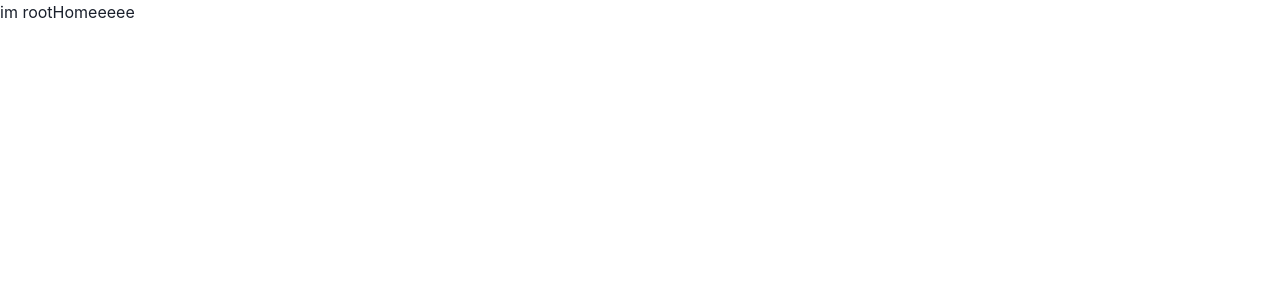
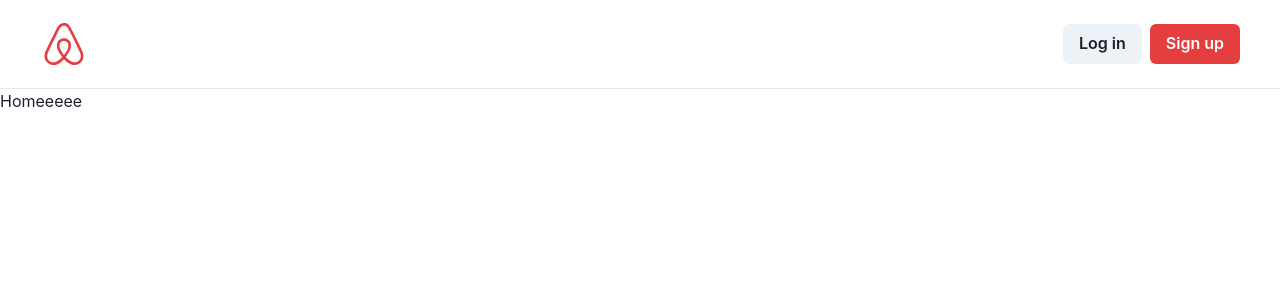
Before and after one commit to kangdongil/airbnb-django-frontend_2022, a React (Create React App) app in the folder frontend/: page / in a window 1280 px wide. Shown: the top 300 px of the page. Built offline with nearby package versions, Linux system fonts and the light colour scheme.

Commit message:
18.0 Create Header

```diff
--- a/frontend/src/components/Root.tsx
+++ b/frontend/src/components/Root.tsx
@@ -1,10 +1,24 @@
+import { Box, Button, HStack } from "@chakra-ui/react";
+import { FaAirbnb } from "react-icons/fa";
 import { Outlet } from "react-router-dom";
 
 export default function Root() {
     return (
-    <h1>
-        im root
+    <Box>
+        <HStack
+            justifyContent={"space-between"}
+            py={5} px={10}
+            borderBottomWidth={1}
+        >
+            <Box color="red.500">
+                <FaAirbnb size={"48"}/>
+            </Box>
+            <HStack spacing={2}>
+                <Button>Log in</Button>
+                <Button colorScheme={"red"}>Sign up</Button>
+            </HStack>
+        </HStack>
         <Outlet />
-    </h1>
+    </Box>
     );
 }
--- a/frontend/src/routes/NotFound.tsx
+++ b/frontend/src/routes/NotFound.tsx
@@ -3,7 +3,7 @@
 
 export default function NotFound() {
     return (
-        <VStack bg="gray.100" justifyContent={"center"} minH="100vh">
+        <VStack bg="gray.100" justify={"center"} minH="100vh">
             <Heading>Page not found.</Heading>
             <Text>It seems that you're lost.</Text>
             <Link to="/">
```
Also changed, not shown: 1 other file (tests, documents, lock files or other folders).
